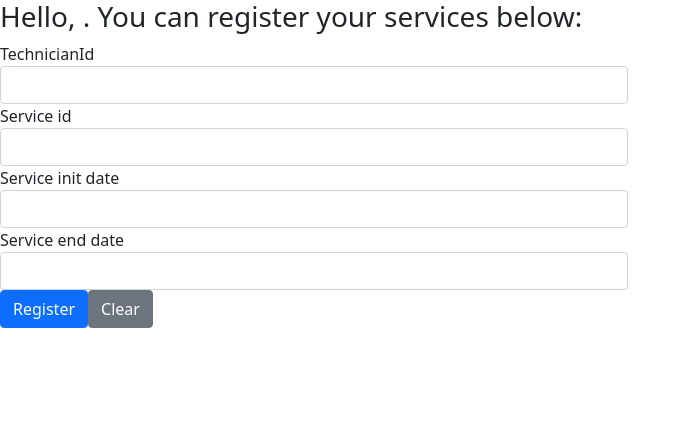
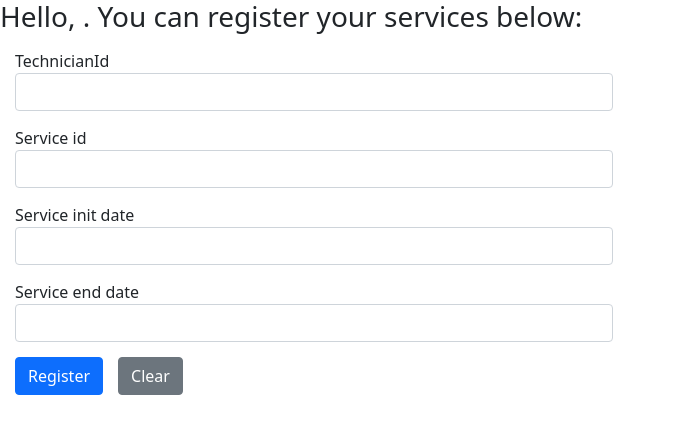
Before and after one commit to mBaenaCh/ias-training-handyman-front, an Angular app: page /technician/1 in a window 1280 px wide. Shown: the top 434 px of the page, without its empty margins (0-691 px from the left). Built offline with nearby package versions, Linux system fonts and the light colour scheme; no server answers.

Commit message:
Feature: Adding styling to the register service form

```diff
--- a/src/app/components/register-service/register-service.component.css
+++ b/src/app/components/register-service/register-service.component.css
@@ -0,0 +1,25 @@
+input.ng-valid.ng-touched{
+    border: 1px solid green;
+}
+
+input.ng-invalid.ng-touched{
+    border: 1px solid red;
+}
+
+.form-group{
+    margin: 15px
+}
+
+.btn-primary{
+
+    margin-left: 15px;
+}
+
+.btn-secondary{
+    margin-left: 15px;
+}
+
+.error{
+    color: red;
+    font-size: 12px;
+}
--- a/src/app/components/register-service/register-service.component.html
+++ b/src/app/components/register-service/register-service.component.html
@@ -3,18 +3,30 @@
     <div class="form-group">
         <label>TechnicianId</label>
         <input type="text" formControlName="technicianId" class="form-control">
+        <div class="error" *ngIf="registerServiceForm.controls.technicianId.errors && registerServiceForm.controls.technicianId.touched">
+            <p>This field is required</p>
+        </div>
     </div>
     <div class="form-group">
         <label>Service id</label>
         <input type="text" formControlName="serviceId" class="form-control">
+        <div class="error" *ngIf="registerServiceForm.controls.serviceId.errors && registerServiceForm.controls.serviceId.touched">
+            <p>This field is required</p>
+        </div>
     </div>
     <div class="form-group">
         <label>Service init date</label>
         <input type="text" formControlName="initDateTime" class="form-control">
+        <div class="error" *ngIf="registerServiceForm.controls.initDateTime.errors && registerServiceForm.controls.initDateTime.touched">
+            <p>This field is required</p>
+        </div>
     </div>
     <div class="form-group">
         <label>Service end date</label>
         <input type="text" formControlName="endDateTime" class="form-control">
+        <div class="error" *ngIf="registerServiceForm.controls.endDateTime.errors && registerServiceForm.controls.endDateTime.touched">
+            <p>This field is required</p>
+        </div>
     </div>
     <input type="submit" value="Register" class="btn btn-primary">
     <input type="reset" value="Clear" class="btn btn-secondary">
```
